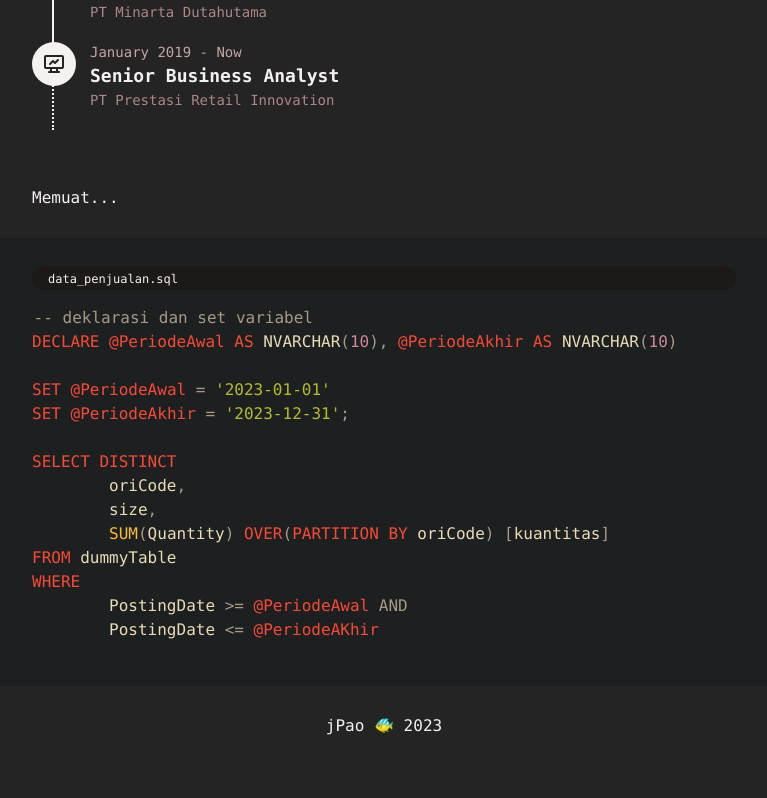
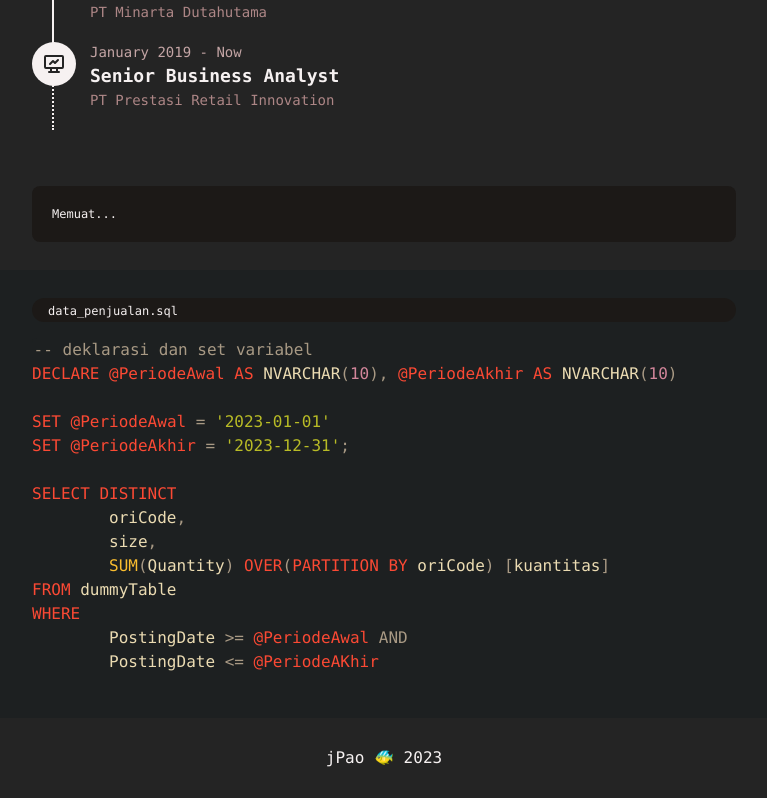
Before and after one commit to johanesPao/surreal-ocean, a React (Vite) app in the folder ui/: page / in a window 1280 px wide. Shown: the part 880-1678 px from the top of the page, without its empty margins (256-1023 px from the left). Before the commit the page ends 1646 px from the top, so only its background shows below. Built offline with nearby package versions, Linux system fonts and the light colour scheme; no server answers; a web font is replaced by a local one.

Commit message:
Pengerjaan Proyek.tsx (I)

```diff
--- a/ui/src/fungsi/gh_api.ts
+++ b/ui/src/fungsi/gh_api.ts
@@ -3,7 +3,8 @@
 
 export const tarikEventRepo = async (user: string, repo: string, token: string) => {
     const APIEndpoint = import.meta.env.DEV ? import.meta.env.VITE_DEV_API : import.meta.env.VITE_PROD_API;
-    const respon = await fetch(`${APIEndpoint}/gh/${user}/${repo}/event`, {
+    const APIUrl = `${APIEndpoint}/gh/${user}/${repo}/event`
+    const respon = await fetch(`${APIUrl}`, {
         method: 'GET',
         redirect: "manual",
         headers: {
@@ -16,7 +17,7 @@
         console.log(data);
         return data;
     } else {
-        throw new Error(`Gagal fetch data dari API. Status: ${respon.status}`)
+        return new Error(`Gagal fetch data dari ${APIUrl}. Status: ${respon.status}`)
     }
 }
 
--- a/ui/src/komponen/Proyek.tsx
+++ b/ui/src/komponen/Proyek.tsx
@@ -4,18 +4,21 @@
 import { GitHubEvent } from "../types";
 
 const Proyek = ({ repo }: { repo: string }) => {
-    const [data, setData] = useState<GitHubEvent[] | string>([]); // Assuming you've defined the Event type as shown before
+    const [data, setData] = useState<GitHubEvent | string>(""); // Assuming you've defined the Event type as shown before
     const [memuat, setMemuat] = useState(false);
     const [kesalahanFetching, setKesalahanFetching] = useState(false);
 
     useEffect(() => {
         const fetchData = async () => {
-            try {
-                setMemuat(true);
-                const hasil = await tarikEventRepo(import.meta.env.VITE_GH_USER, repo, import.meta.env.VITE_GH_TOKEN);
+            setMemuat(true);
+            const hasil = await tarikEventRepo(import.meta.env.VITE_GH_USER, repo, import.meta.env.VITE_GH_TOKEN);
+            if (hasil instanceof Error) {
+                setKesalahanFetching(true)
+                setData(hasil.message);
+            } else {
                 switch (typeGuardGitHubRespon(hasil)) {
                     case EResponGitHub.GITHUB_EVENT: {
-                        setData(hasil as GitHubEvent[])
+                        setData((hasil as GitHubEvent[])[0])
                         break;
                     }
                     case EResponGitHub.GITHUB_NOT_FOUND: {
@@ -27,10 +30,8 @@
                         break;
                     }
                 };
-                setMemuat(false);
-            } catch (error) {
-                setKesalahanFetching(true);
             }
+            setMemuat(false);
         };
 
         fetchData();
@@ -38,15 +39,23 @@
 
     return (
         <>
-            {memuat
-                ? (<span>Memuat...</span>)
-                : kesalahanFetching
-                    ? (<span>Terjadi kesalahan dalam fetching</span>)
-                    : Array.isArray(data)
-                        ? data.length > 0 && (<span>{data[0].actor.display_login}</span>)
-                        : (<span>{data}</span>)
-
-            }
+            <div className="flex bg-stone-900 text-xs p-5 rounded-lg">
+                {memuat
+                    ? <span>Memuat...</span>
+                    : (kesalahanFetching && (typeof data === 'string'))
+                        ? <span>Terjadi kesalahan dalam fetching:<br /><span>{data}</span></span>
+                        : (typeof (data) === 'object')
+                            ? (<div>
+                                <span>{data.actor.avatar_url}</span>
+                                {data.repo.name}
+                                {data.public}
+                                {data.created_at}
+                                {data.payload.commits![0].message}
+                                {data.payload.commits![0].sha}
+                            </div>)
+                            : "Ada deh"
+                }
+            </div>
         </>
     )
 }
```
